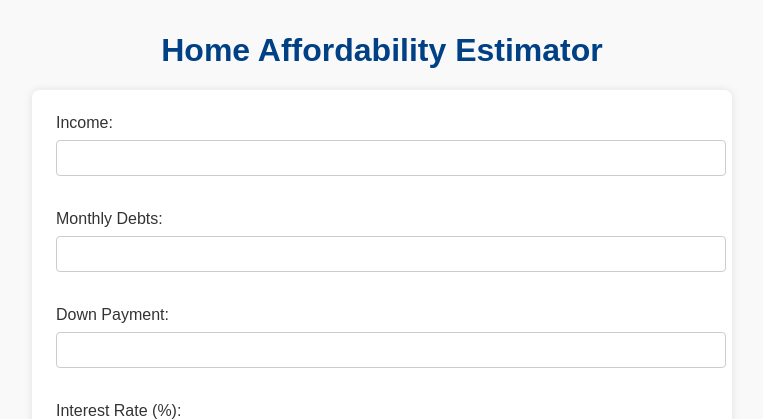
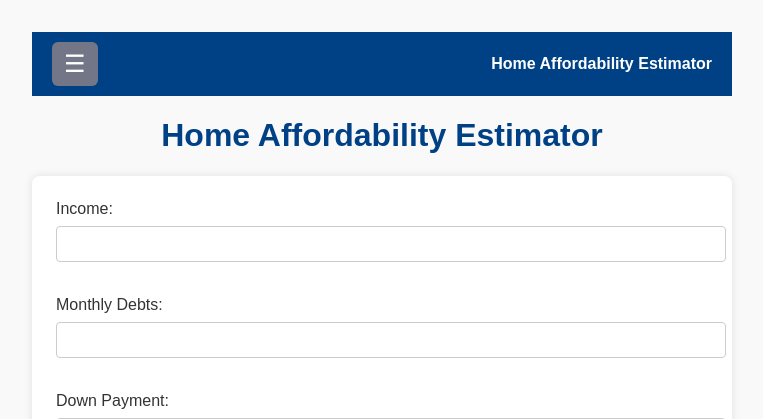
Before and after one commit to mariodportillo/realestate-affordable-app, a Flask app: page / in a window 1280 px wide. Shown: the top 419 px of the page, without its empty margins (258-1021 px from the left). Run offline with Flask 3, Linux system fonts and the light colour scheme; parts of the project's set-up code (start-up, migrations or seed data) failed here and were passed over.

Commit message:
css updates

```diff
--- a/app.py
+++ b/app.py
@@ -55,6 +55,10 @@ def load_listings_for_zip(zipcode):
     df = pd.DataFrame(rows, columns=columns)
     return df
 
+@app.route("/train")
+def train_model_page():
+
+    return "<h1 style='text-align:center; margin-top:50px;'>Train Model Page (Coming Soon)</h1>"
 
 @app.route("/", methods=["GET", "POST"])
 def index():
--- a/static/style.css
+++ b/static/style.css
@@ -1,3 +1,95 @@
+/* NAVIGATION BAR */
+.navbar {
+  display: flex;
+  justify-content: space-between;
+  align-items: center;
+  background-color: #004085;
+  padding: 10px 20px;
+  color: white;
+}
+
+/* HAMBURGER MENU */
+.menu-button {
+  font-size: 24px;
+  cursor: pointer;
+  background-color: #737687;
+  padding: 8px 12px;
+  border-radius: 6px;
+  display: inline-block;
+  transition: background-color 0.2s;
+}
+
+.menu-button:hover {
+  background-color: #5f6273;
+}
+
+.menu-dropdown {
+  display: none;
+  position: absolute;
+  top: 45px;
+  left: 0;
+  background-color: white;
+  color: black;
+  border-radius: 4px;
+  box-shadow: 0 2px 8px rgba(0, 0, 0, 0.2);
+  z-index: 10;
+  min-width: 150px;
+}
+
+.menu-dropdown a {
+  display: block;
+  padding: 10px 15px;
+  text-decoration: none;
+  color: black;
+}
+
+/* CAROUSEL STYLING */
+.carousel-container {
+  max-width: 800px;
+  margin: 40px auto;
+  position: relative;
+}
+
+.carousel-slide {
+  display: none;
+}
+
+.carousel-slide.active {
+  display: block;
+}
+
+.nav-controls {
+  text-align: center;
+  margin-top: 20px;
+}
+
+.nav-arrow {
+  cursor: pointer;
+  font-size: 24px;
+  background: rgba(0, 0, 0, 0.1);
+  color: black;
+  padding: 8px 12px;
+  margin: 0 10px;
+  border-radius: 8px;
+  user-select: none;
+  display: inline-block;
+}
+
+/* PROPERTY BOX */
+.property-box {
+  border: 1px solid #ccc;
+  padding: 12px;
+  border-radius: 10px;
+  margin: 10px 0;
+  background-color: #f9f9f9;
+}
+
+/* CHART CONTAINER */
+#affordabilityChartContainer {
+  max-width: 500px;
+  margin: 30px auto;
+}
+
 body {
     font-family: Arial, sans-serif;
     max-width: 700px;
--- a/templates/index.html
+++ b/templates/index.html
@@ -4,47 +4,40 @@
   <title>Affordability Estimator</title>
   <link rel="stylesheet" href="{{ url_for('static', filename='style.css') }}">
   <script src="https://cdn.jsdelivr.net/npm/chart.js"></script>
-  <style>
-    .carousel-container {
-      max-width: 800px;
-      margin: 40px auto;
-      position: relative;
-    }
-    .carousel-slide {
-      display: none;
-    }
-    .carousel-slide.active {
-      display: block;
-    }
-    .nav-controls {
-      text-align: center;
-      margin-top: 20px;
-    }
-    .nav-arrow {
-      cursor: pointer;
-      font-size: 24px;
-      background: rgba(0,0,0,0.1);
-      color: black;
-      padding: 8px 12px;
-      margin: 0 10px;
-      border-radius: 8px;
-      user-select: none;
-      display: inline-block;
-    }
-    .property-box {
-      border: 1px solid #ccc;
-      padding: 12px;
-      border-radius: 10px;
-      margin: 10px 0;
-      background-color: #f9f9f9;
-    }
-    #affordabilityChartContainer {
-      max-width: 500px;
-      margin: 30px auto;
-    }
-  </style>
 </head>
+
 <body>
+  <!-- Navigation Bar -->
+  <nav class="navbar">
+    <!-- Left: Hamburger -->
+    <div style="position: relative;">
+      <div id="menu-icon" class="menu-button">&#9776;</div>
+
+      <div id="menu-dropdown" class="menu-dropdown">
+        <a href="/">Home</a>
+        <a href="/train">Train Model</a>
+      </div>
+    </div>
+
+    <!-- Right: Title -->
+    <div style="font-weight: bold;">Home Affordability Estimator</div>
+  </nav>
+
+  <script>
+    const menuIcon = document.getElementById("menu-icon");
+    const menuDropdown = document.getElementById("menu-dropdown");
+
+    menuIcon.addEventListener("click", () => {
+      menuDropdown.style.display = menuDropdown.style.display === "block" ? "none" : "block";
+    });
+
+    window.addEventListener("click", (event) => {
+      if (!menuIcon.contains(event.target) && !menuDropdown.contains(event.target)) {
+        menuDropdown.style.display = "none";
+      }
+    });
+  </script>
+
   <h1>Home Affordability Estimator</h1>
 
   <form method="post">
@@ -121,8 +114,8 @@
   </script>
 
   <div class="nav-controls">
-      <span class="nav-arrow" onclick="changeSlide(-1)">&#10094;</span>
-      <span class="nav-arrow" onclick="changeSlide(1)">&#10095;</span>
+    <span class="nav-arrow" onclick="changeSlide(-1)">&#10094;</span>
+    <span class="nav-arrow" onclick="changeSlide(1)">&#10095;</span>
   </div>
   {% endif %}
 
```
Also changed, not shown: 1 other file.
